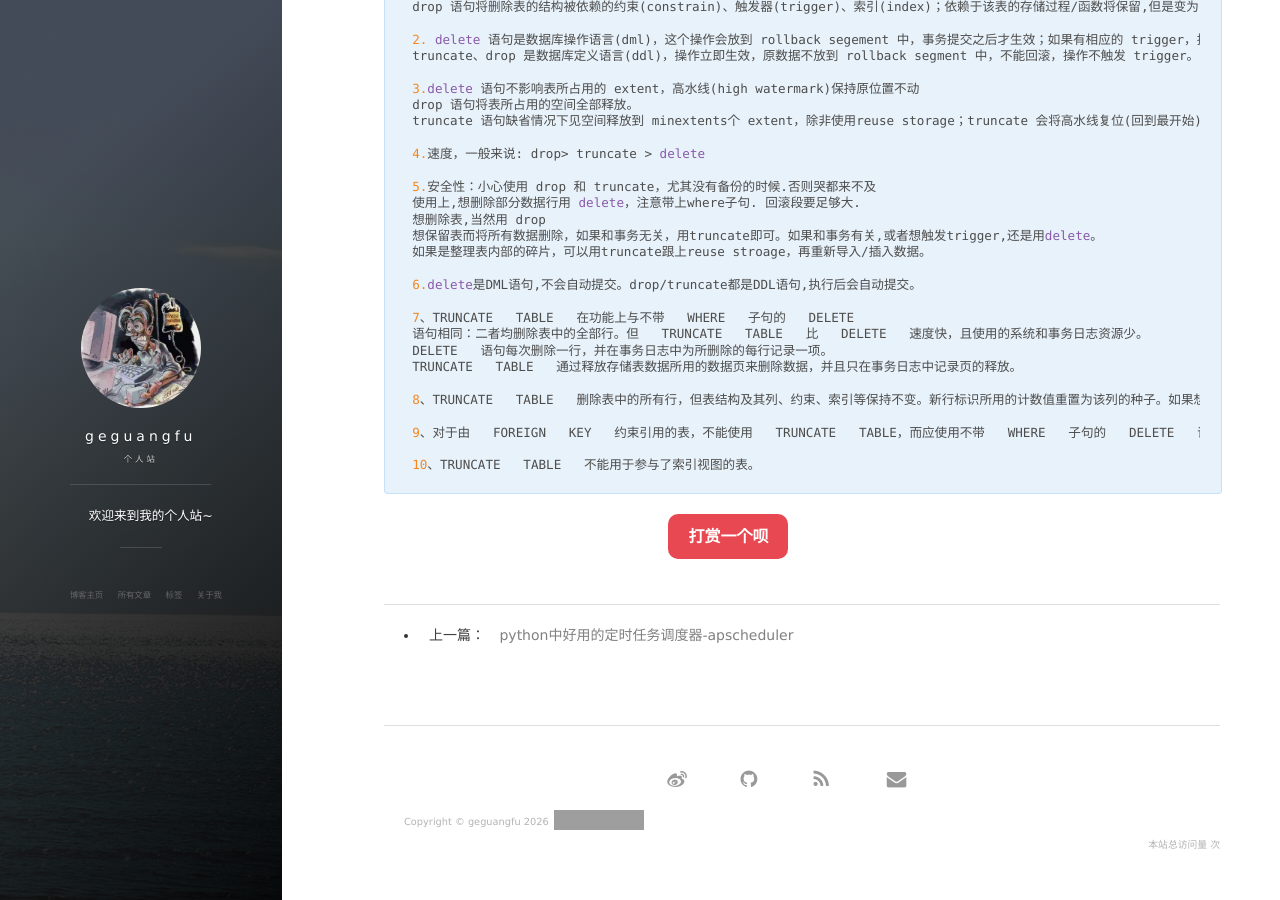
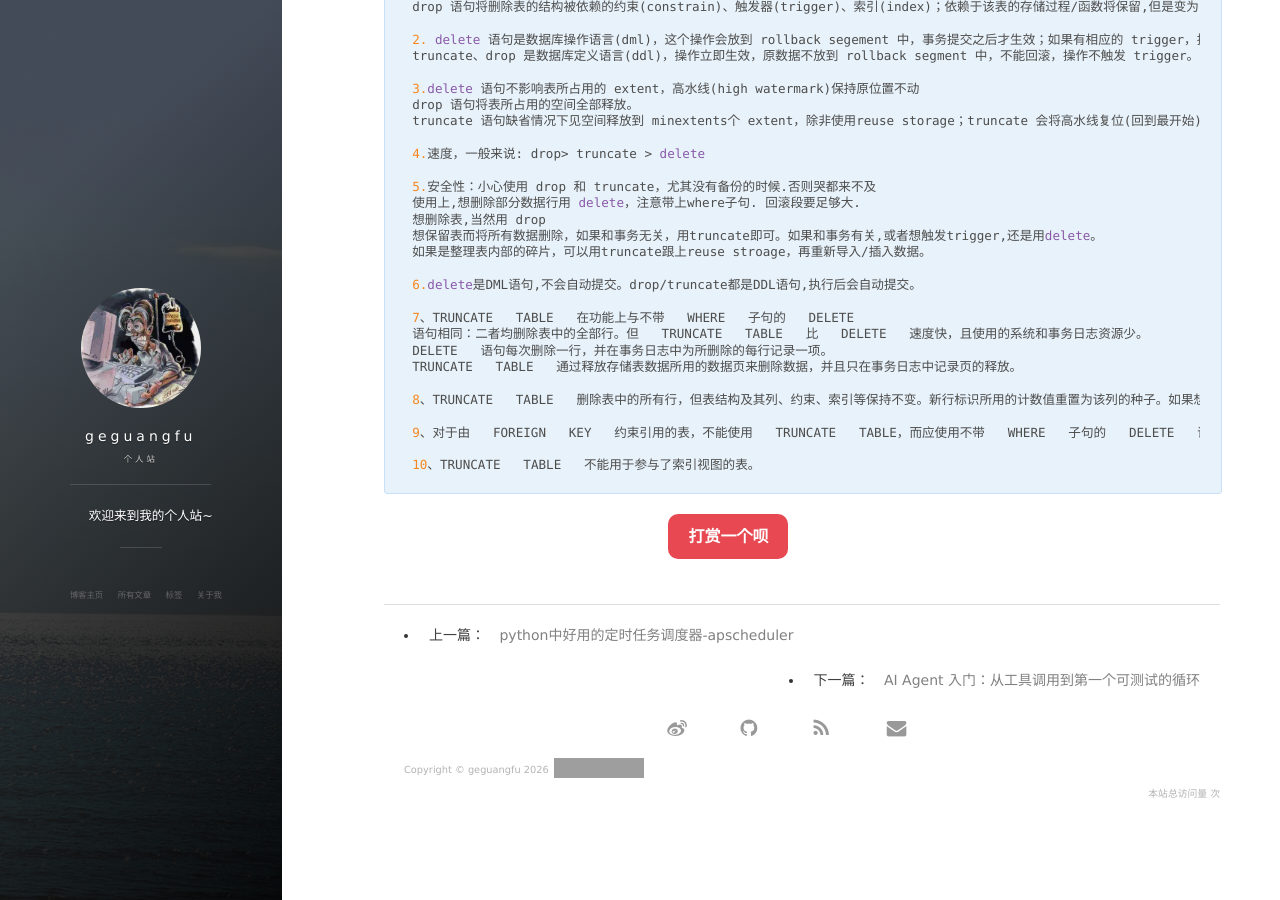
Before and after one commit to javaGe/javaGe.github.io, a Jekyll site: the page built from _posts/2019-02-05-sql语句执行步骤详解.md, in a window 1280 px wide and 900 px high, scrolled down 13102 px. Built offline with Jekyll 4.4.1, drawn with Linux system fonts in a browser that asks for light colours; nearby versions of some CDN libraries; comment, search, counter and statistics services are not loaded; part of the change alters nothing that is shown; grey boxes are pictures that could not be loaded.

Commit message:
Publish AI agent learning guide and remove Disqus (#6)
Publish AI agent learning guide and remove Disqus

````diff
--- a/_config.yml
+++ b/_config.yml
@@ -7,11 +7,6 @@ avatarTitle: geguangfu
 # 头像里面的描述
 avatarDesc: java/python/大数据
 url: ""
-
-# Comment
-comment:
-    disqus: leopard
-    # uyan: 2143225  # 有言id,登录有言官网申请
 
 # Social
 social:
--- a/_includes/comments.html
+++ /dev/null
@@ -1,29 +0,0 @@
-<section class="post-comments">
-
-  {% if site.comment.uyan %}
-    <div id="uyan_frame"></div>
-
-    <script type="text/javascript" src="http://v2.uyan.cc/code/uyan.js?uid="+'{{ site.comment.uyan }}'></script>
-
-  {% elsif site.comment.disqus %}
-    <div id="disqus_thread"></div>
-    <script>
-
-    var disqus_config = function () {
-        this.page.url = "{{ page.url | prepend: site.baseurl | prepend: site.url }}";
-        this.page.identifier = "{{ page.url }}";
-    };
-    var disqus_shortname = '{{ site.comment.disqus }}';
-
-    (function() { // DON'T EDIT BELOW THIS LINE
-        var d = document, s = d.createElement('script');
-        s.src = '//' + disqus_shortname + '.disqus.com/embed.js';
-        s.setAttribute('data-timestamp', +new Date());
-            (d.head || d.body).appendChild(s);
-        })();
-    </script>
-    <noscript>要查看<a href="http://disqus.com/?ref_noscript"> Disqus </a>评论，请启用 JavaScript</noscript>
-
-  {% endif %}
-
-</section>
--- a/_layouts/post.html
+++ b/_layouts/post.html
@@ -21,4 +21,3 @@ layout: default
 </article>
 
 {% include new-old.html %}
-{% include comments.html %}
--- /dev/null
+++ b/_posts/2026-11-22-ai-agent-learning.md
@@ -0,0 +1,102 @@
+---
+layout: post
+title: "AI Agent 入门：从工具调用到第一个可测试的循环"
+date: 2026-11-22 00:00:00 +0800
+description: "用测试用例查询做一个最小的 AI Agent，理解工具调用、运行边界和评估方法。"
+tags: [AI Agent, Python, 软件测试]
+---
+
+假设你想查「结算模块有哪些测试用例」。模型可以根据经验列出优惠券、运费和退款场景，但要回答项目里实际覆盖了什么，它需要查测试用例库。查到结果后，它还要判断是继续查询、请你补充信息，还是已经可以回答。学习 AI Agent，可以从这个小任务开始。
+
+![AI Agent 的控制台连接查询工具和测试结果，工具结果沿回路返回控制台](/images/blog/ai-agent-learning.jpg)
+
+## 什么时候需要 Agent
+
+先看谁决定下一步。如果需求是「根据模块名查用例，然后总结」，用固定工作流就够了。程序先查，再把查询结果交给模型整理。如果用户只说「优惠券改了，帮我看看要回归什么」，模型可能需要先查询优惠券模块，再根据结果决定是否追查结算相关用例。后者适合练习由模型选择下一步的 Agent 循环。
+
+循环可以拆成四步。
+
+1. 把用户目标、可用工具和此前的查询结果交给模型。
+2. 模型选择调用工具、给出答案，或提出一个澄清问题。
+3. 应用校验工具名和参数，执行查询，再把返回值记为一条观察结果。
+4. 把观察结果送回模型，直到任务结束或达到调用上限。
+
+以查测试用例为例，「结算」是输入，「CHECKOUT-01 和 CHECKOUT-02」是可核验的查询结果。把用例编号保留到最终答案中，读者就能回到原记录核对测试范围。
+
+## 用 Python 跑通一个最小循环
+
+下面的示例可以保存为 `agent_demo.py`，用 `python3 agent_demo.py` 直接运行。`demo_decide` 是一个确定性的模型替身，方便在接入模型 API 之前验证调用、结果回填和退出三件事。用例库由两条本地样本组成。
+
+```python
+def find_test_cases(module):
+    catalog = {
+        "结算": [
+            "CHECKOUT-01 优惠券抵扣后重新计算应付金额",
+            "CHECKOUT-02 撤销优惠券后恢复原金额",
+        ]
+    }
+    return catalog.get(module, [])
+
+
+def run_agent(goal, decide, max_tool_calls=3):
+    observations = []
+    tools = {"find_test_cases": find_test_cases}
+
+    while True:
+        action = decide(goal, tuple(observations))
+        if action["type"] in ("answer", "clarify"):
+            return action
+
+        if len(observations) >= max_tool_calls:
+            return {"type": "stopped", "text": "已达到查询上限。"}
+
+        tool = tools.get(action.get("tool"))
+        module = action.get("module")
+        if action["type"] != "tool" or tool is None:
+            return {"type": "stopped", "text": "工具调用无效。"}
+        if not isinstance(module, str) or not module.strip():
+            return {"type": "clarify", "text": "请提供有效的模块名。"}
+
+        module = module.strip()
+        observations.append({"module": module, "cases": tool(module)})
+
+
+def demo_decide(goal, observations):
+    if not observations:
+        if "结算" not in goal:
+            return {"type": "clarify", "text": "你想查询哪个模块？"}
+        return {"type": "tool", "tool": "find_test_cases", "module": "结算"}
+
+    cases = observations[-1]["cases"]
+    text = "\n".join(cases) if cases else "用例库里没有查到匹配记录。"
+    return {"type": "answer", "text": text}
+
+
+if __name__ == "__main__":
+    result = run_agent("结算模块有哪些测试用例？", demo_decide)
+    print(result["text"])
+```
+
+运行后会得到两条用例。
+
+```text
+CHECKOUT-01 优惠券抵扣后重新计算应付金额
+CHECKOUT-02 撤销优惠券后恢复原金额
+```
+
+接入模型时，把 `demo_decide` 换成一次模型调用，让模型返回结构化的动作。上面的示例只校验了工具是否已登记和模块名是否有效。真正接入 API 时，还要先按 schema 校验完整动作，再执行工具。查询超时、查询成功但结果为空，也要以不同的状态回填，模型才能决定重试、提问还是结束。
+
+## 先测工具调用，再测回答
+
+只看最终回答容易漏掉问题。即使总结读起来通顺，它也可能查错了模块，或引用了不存在的编号。可以从下面几种输入开始，每次同时检查工具名、参数、调用次数和最终用例编号。
+
+| 场景 | 期望结果 |
+| --- | --- |
+| 查询已知的结算模块 | 调用一次查询工具，返回样本里的两个编号 |
+| 用户没有给出模块 | 提出澄清问题，查询次数为零 |
+| 查询成功但无匹配记录 | 明确说明未查到用例，引用编号为空 |
+| 模型反复请求同一个工具 | 达到次数上限时停止，返回明确状态 |
+
+在接入真实用例库后，可以记录每轮的工具名、参数、返回状态和耗时。这样发现漏查时，可以定位是模型选错了查询条件、工具没找到记录，还是模型整理结果时丢了条目。等这些路径能稳定通过，再增加第二个只读工具，例如查询近期需求变更，用它判断哪些用例值得优先回归。
+
+延伸阅读：[Anthropic《Building effective agents》](https://www.anthropic.com/research/building-effective-agents)。
````
Also changed, not shown: images/blog/ai-agent-learning.jpg (added).
